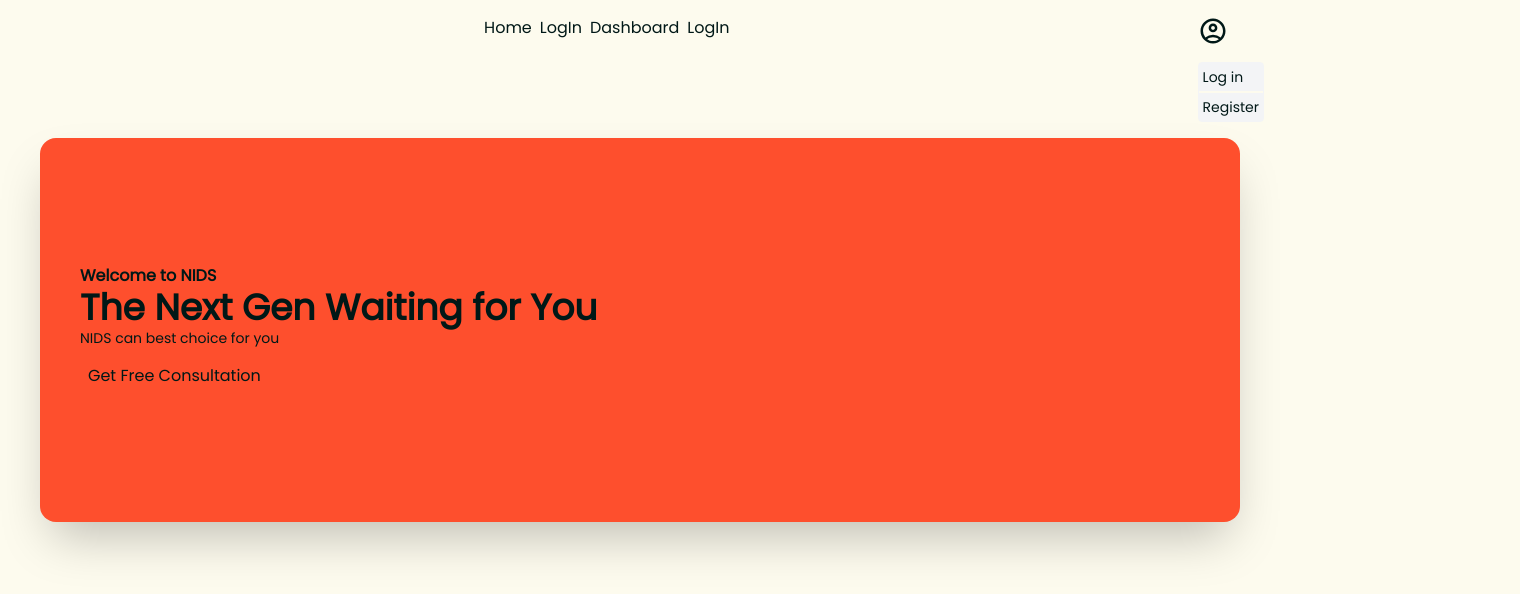
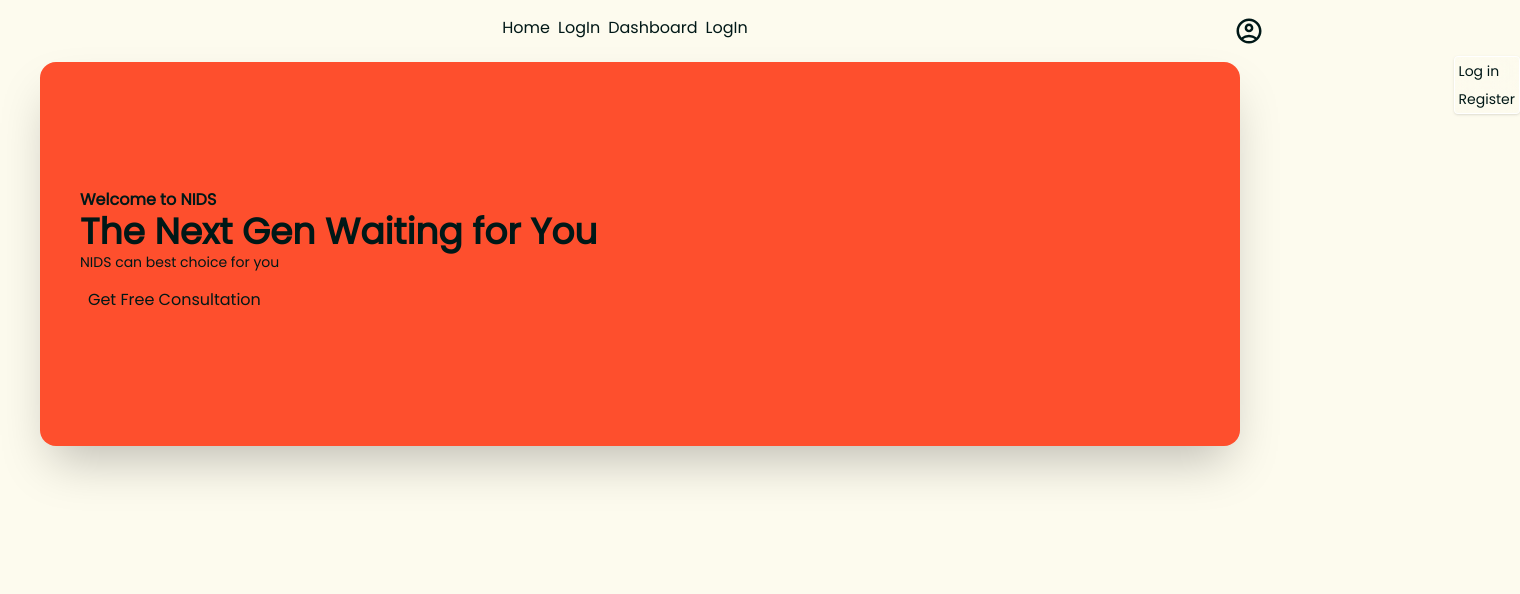
Before and after one commit to marmiju/nids.com, a Next.js app: page / in a window 1280 px wide. Shown: the top 594 px of the page, 1520 px wide, since content can reach past the window. Built offline with nearby package versions, Linux system fonts and the light colour scheme.

Commit message:
right menu

```diff
--- a/app/components/header/Desktop.tsx
+++ b/app/components/header/Desktop.tsx
@@ -8,7 +8,7 @@ export const Desktop = () => {
 
     return (
         <div className='flex justify-between w-full'>
-            <div className='  hidden md:flex justify-between max-w-[1200px] mx-auto'>
+            <div className='  hidden md:flex justify-between max-w-[1200px]  mx-auto'>
                 <div className='gap-2 space-x-2'>
                     <Navlink />
                 </div>
--- a/app/components/header/Header.tsx
+++ b/app/components/header/Header.tsx
@@ -20,32 +20,31 @@ const header = () => {
             <Mobile />
             {/* for desktop or tablate */}
             <Desktop />
-            <div className=" grid justify-end  text-3xl gap-4">
-
-                <div>
-                    {
-                        islogged ? <MdManageAccounts /> : <MdOutlineAccountCircle />
-                    }
-                </div>
-                <div className=' text-sm font-medium gap-0.5 rounded grid border border-gray-100 '>
-
-                    {
-                        islogged ? <>
-                            <Link className='bg-gray-100 p-1 ' href={'profile'}>U'r_Profile</Link>
-                            <div className='bg-gray-100 p-1 ' >Log_Out</div>
-                        </>
-                            : <>
-                                <Link className='bg-gray-100 p-1 ' href={'login'}>Log in</Link>
-                                <Link className='bg-gray-100 p-1 ' href={'register'}>Register</Link>
-                            </>
-                    }
-
-
-
+            <div className="relative flex justify-end text-3xl gap-4">
+                {/* Profile Icon */}
+                <div
+                    className="hover:cursor-pointer"
+                    onClick={() => setIsOpen(!isopen)}
+                >
+                    {islogged ? <MdManageAccounts /> : <MdOutlineAccountCircle />}
                 </div>
 
+                {/* Dropdown Menu */}
+                <div className={`absolute right-0 text-sm font-medium gap-0.5 rounded  mt-10 shadow border border-white  overflow-hidden  ${isopen ? 'grid' : '-mr-64'} transition-all  duration-200 `}>
+                    {islogged ? (
+                        <>
+                            <Link className="backdrop-blur-md hover:bg-white  p-1 block" href={'profile'}>U'r_Profile</Link>
+                            <div className=" backdrop-blur-md hover:bg-white p-1 block">Log Out</div>
+                        </>
+                    ) : (
+                        <>
+                            <Link className="backdrop-blur-md hover:bg-white p-1 block" href={'login'}>Log in</Link>
+                            <Link className="backdrop-blur-md hover:bg-white p-1 block" href={'register'}>Register</Link>
+                        </>
+                    )}
+                </div>
+            </div>
 
-            </div>
 
 
         </div>
--- a/app/components/header/Mobile.tsx
+++ b/app/components/header/Mobile.tsx
@@ -17,7 +17,7 @@ export const Mobile = () => {
             <div className=' flex justify-between text-4xl '>
                 <div onClick={handledrawer}>
                     <HiMenuAlt2 />
-                    <div className={`${isOpen ? '' : '-ml-40'} absolute text-sm transition-all duration-300 grid gap-2  p-2 rounded-2xl backdrop-blur-3xl border border-gray-200 shadow`}>
+                    <div className={`${isOpen ? '' : '-ml-40'} absolute text-sm transition-all duration-300 grid gap-2  p-2 rounded-2xl backdrop-blur overflow-ellipsis border-1 border-[#ececec71] shadow-2xl`}>
                         <Navlink></Navlink>
                     </div>
                 </div>
```
